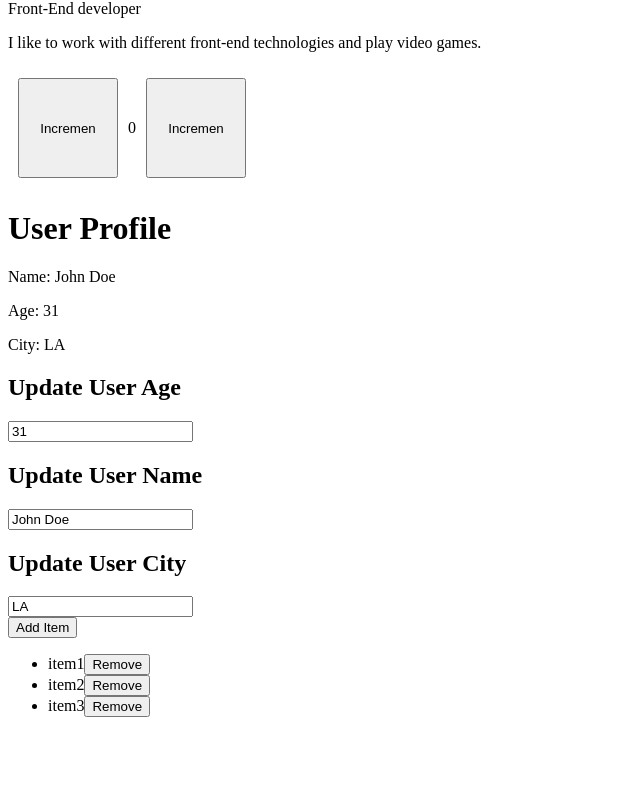
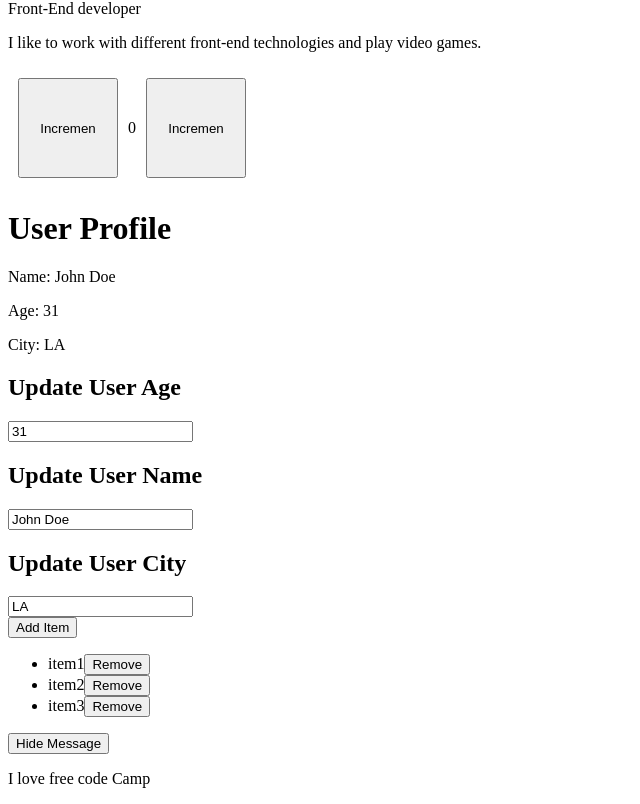
Before and after one commit to Ahmad-khan-1/React-Practice, a React (Vite) app: page / in a window 1280 px wide. Shown: the part 347-1151 px from the top of the page, without its empty margins (0-640 px from the left). Before the commit the page ends 1080 px from the top, so only its background shows below. Built offline with nearby package versions, Linux system fonts and the light colour scheme.

Commit message:
making todo list App

```diff
--- a/src/App.jsx
+++ b/src/App.jsx
@@ -10,6 +10,7 @@ import {
 import { Card } from "./components/day-3-Props/scrip";
 import { MoodBoardItem } from "./components/day-3-Props/scrip2";
 import { ChangeState } from "./components/day-4-State-in-react/script";
+import { TodoTextApp } from "./components/day-5-Todo-text-app/script";
 import { UpdatingArry } from "./components/Updating-array/scrip";
 import { UpdatingState } from "./components/Updating-object-in-state/script";
 
@@ -59,6 +60,7 @@ function App() {
       </div> */}
       <UpdatingState />
       <UpdatingArry />
+      <TodoTextApp />
     </>
   );
 }
--- /dev/null
+++ b/src/components/day-5-Todo-text-app/script.jsx
@@ -0,0 +1,17 @@
+import { useState } from "react";
+
+export function TodoTextApp() {
+  const [isVisible, setIsVisible] = useState(false);
+
+  const handleButton = () => {
+    setIsVisible(!isVisible);
+  };
+  return (
+    <div>
+      <button onClick={handleButton}>
+        {isVisible ? "showmessage" : "Hide Message"}
+      </button>
+      {isVisible ? "" : <p>I love free code Camp</p>}
+    </div>
+  );
+}
```
